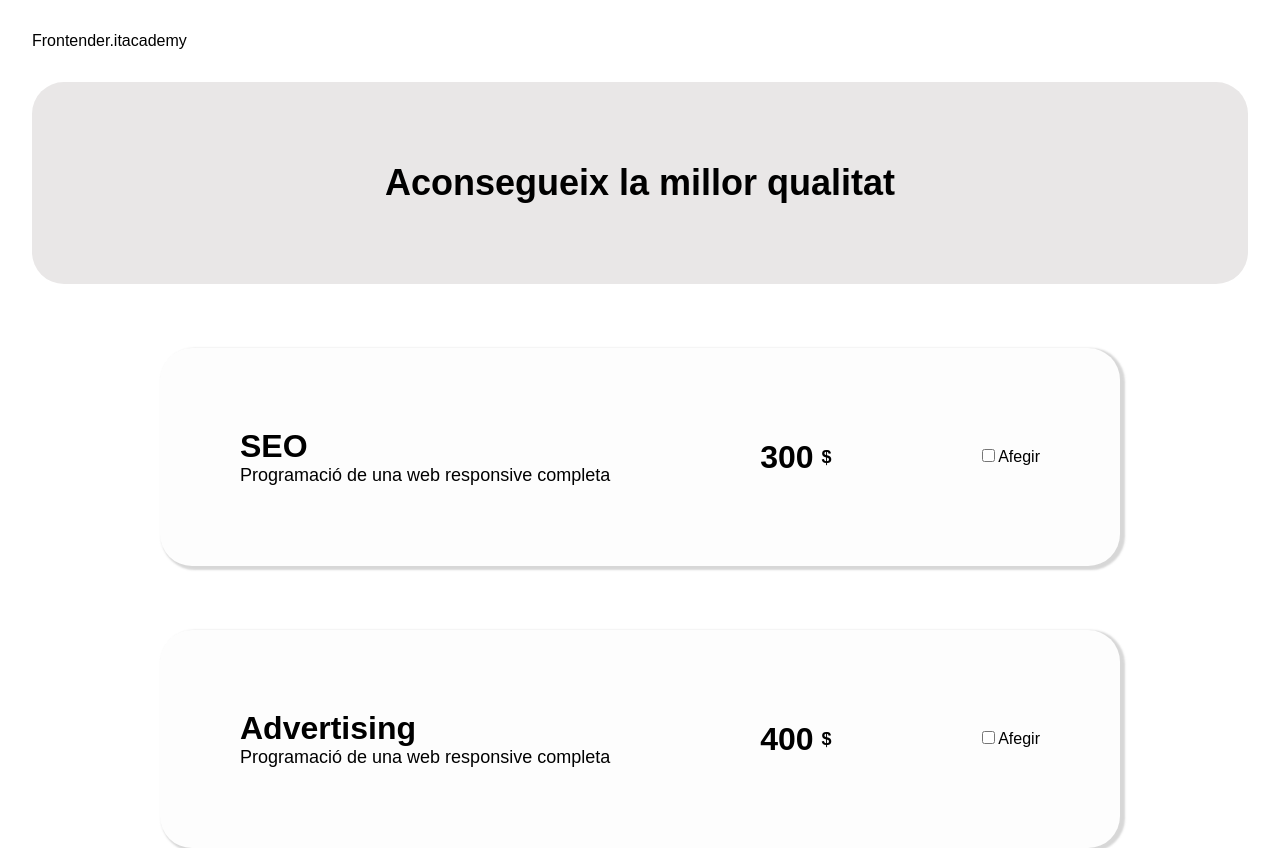
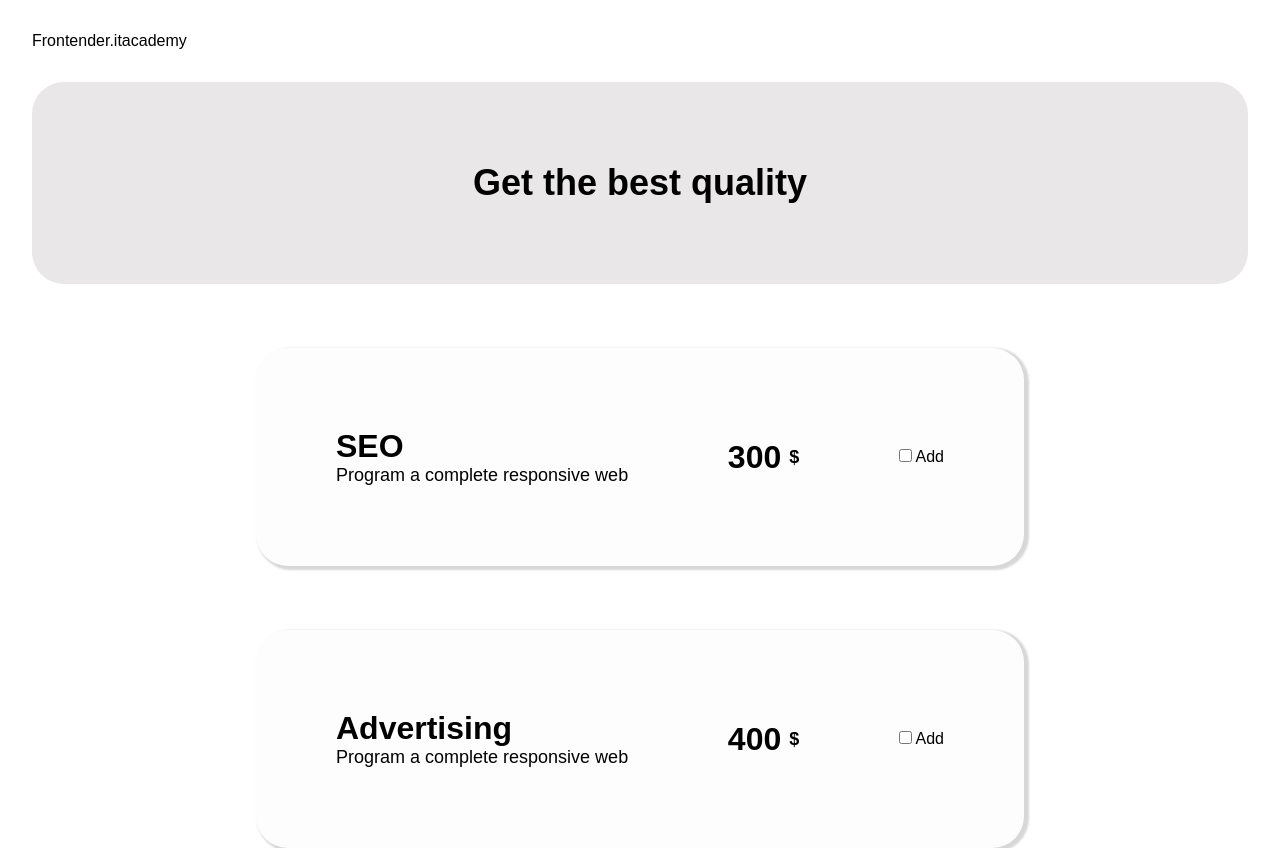
Before and after one commit to sofrayala/S6-Budgets-Angular, an Angular app: page / in a window 1280 px wide. Shown: the top 848 px of the page. Built offline with nearby package versions, Linux system fonts and the light colour scheme.

Commit message:
updated budgetlist items css so make cards smaller and centered

```diff
--- a/src/app/components/budgets-list/budgets-list.component.html
+++ b/src/app/components/budgets-list/budgets-list.component.html
@@ -1,5 +1,4 @@
-<!-- <section *ngFor="let item of budgetList"> -->
-<div>
+<div id="budgetListBody">
   @for(item of budgetList; track item.title){
   <section>
     <div id="info-div">
@@ -16,7 +15,7 @@
     >
       <input type="checkbox" />
 
-      <label> Afegir</label>
+      <label> Add</label>
     </div>
   </section>
   }
--- a/src/app/components/budgets-list/budgets-list.component.scss
+++ b/src/app/components/budgets-list/budgets-list.component.scss
@@ -1,12 +1,18 @@
+#budgetListBody {
+  align-items: center;
+  justify-items: center;
+}
+
 section {
   display: flex;
-  margin: 4rem 10rem;
+  margin: 4rem 0rem;
   padding: 5rem 5rem;
   background-color: rgb(253, 253, 253);
   border-radius: 2rem;
   justify-content: space-between;
   align-items: center;
   box-shadow: 3px 2px 2px 2px rgba(153, 153, 153, 0.397);
+  width: 60%;
 }
 
 #info-div {
--- a/src/app/components/budgets-list/budgets-list.component.ts
+++ b/src/app/components/budgets-list/budgets-list.component.ts
@@ -11,17 +11,17 @@ export class BudgetsListComponent {
   budgetList: BudgetList[] = [
     {
       title: 'SEO',
-      description: 'Programació de una web responsive completa',
+      description: 'Program a complete responsive web',
       price: 300,
     },
     {
       title: 'Advertising',
-      description: 'Programació de una web responsive completa',
+      description: 'Program a complete responsive web',
       price: 400,
     },
     {
       title: 'Website Development',
-      description: 'Programació de una web responsive completa',
+      description: 'Program a complete responsive web',
       price: 500,
     },
   ];
--- a/src/app/components/header/header.component.html
+++ b/src/app/components/header/header.component.html
@@ -1,4 +1,4 @@
 <app-logo-inicio></app-logo-inicio>
 <div id="banner-div">
-  <h1>Aconsegueix la millor qualitat</h1>
+  <h1>Get the best quality</h1>
 </div>
```
